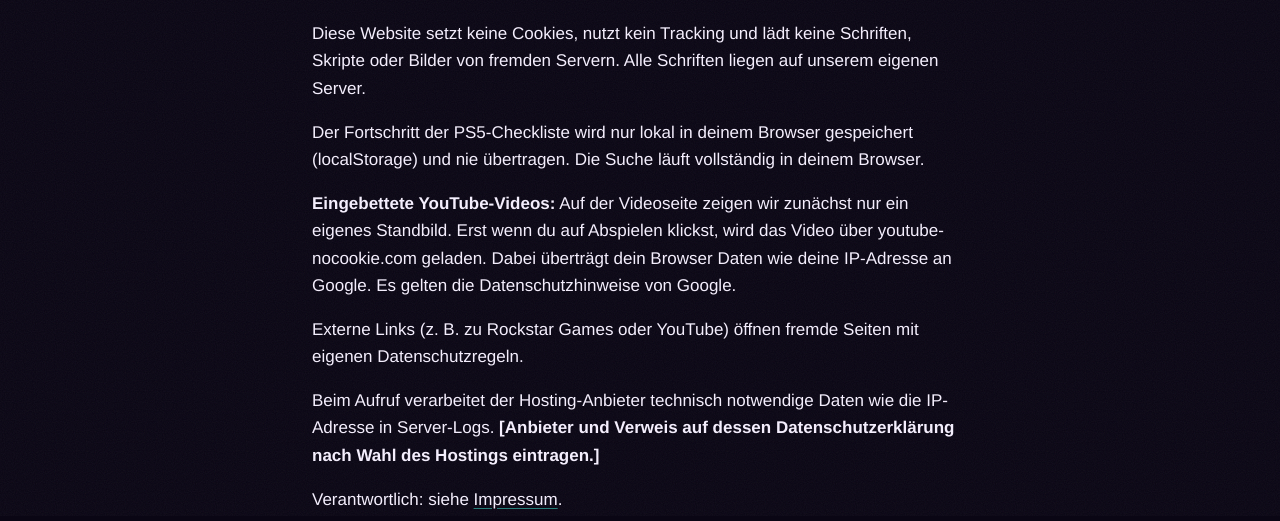
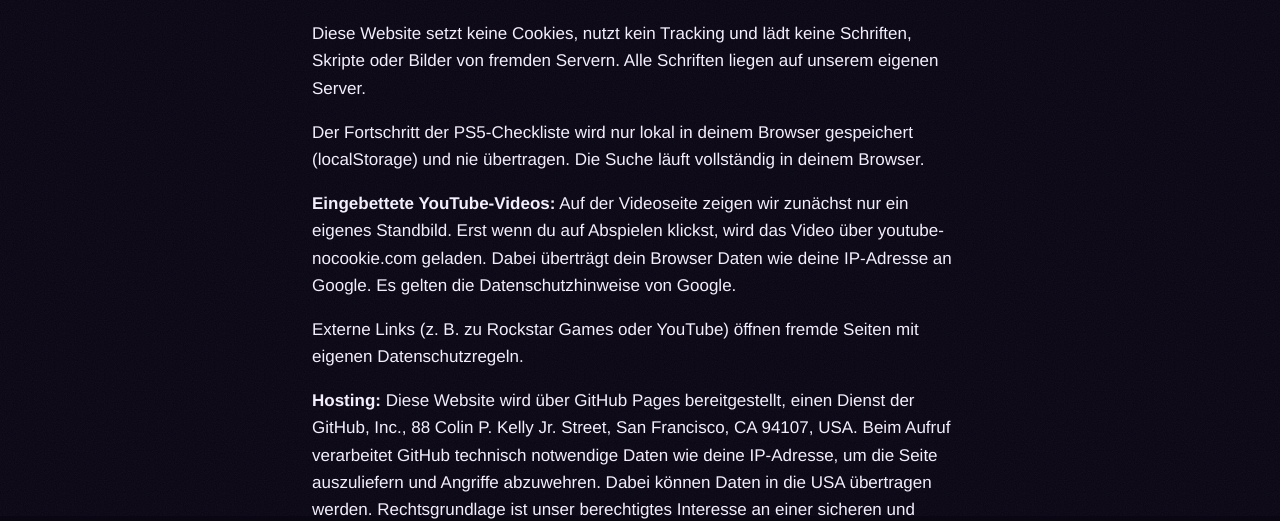
Before and after one commit to mauricemohr88-debug/mauricemohr88-debug.github.io, an Astro site: page /datenschutz in a window 1280 px wide. Shown: the part 284-805 px from the top of the page. Built offline with nearby package versions, Linux system fonts and the light colour scheme; Astro itself is replaced by a stand-in of ours.

Commit message:
Datenschutz: Hosting über GitHub Pages ergänzt
Co-Authored-By: Claude Opus 5.5 <noreply@anthropic.com>

```diff
--- a/src/pages/datenschutz.astro
+++ b/src/pages/datenschutz.astro
@@ -8,7 +8,7 @@ import Base from '../layouts/Base.astro';
     <p>Der Fortschritt der PS5-Checkliste wird nur lokal in deinem Browser gespeichert (localStorage) und nie übertragen. Die Suche läuft vollständig in deinem Browser.</p>
     <p><strong>Eingebettete YouTube-Videos:</strong> Auf der Videoseite zeigen wir zunächst nur ein eigenes Standbild. Erst wenn du auf Abspielen klickst, wird das Video über youtube-nocookie.com geladen. Dabei überträgt dein Browser Daten wie deine IP-Adresse an Google. Es gelten die Datenschutzhinweise von Google.</p>
     <p>Externe Links (z. B. zu Rockstar Games oder YouTube) öffnen fremde Seiten mit eigenen Datenschutzregeln.</p>
-    <p>Beim Aufruf verarbeitet der Hosting-Anbieter technisch notwendige Daten wie die IP-Adresse in Server-Logs. <strong>[Anbieter und Verweis auf dessen Datenschutzerklärung nach Wahl des Hostings eintragen.]</strong></p>
+    <p><strong>Hosting:</strong> Diese Website wird über GitHub Pages bereitgestellt, einen Dienst der GitHub, Inc., 88 Colin P. Kelly Jr. Street, San Francisco, CA 94107, USA. Beim Aufruf verarbeitet GitHub technisch notwendige Daten wie deine IP-Adresse, um die Seite auszuliefern und Angriffe abzuwehren. Dabei können Daten in die USA übertragen werden. Rechtsgrundlage ist unser berechtigtes Interesse an einer sicheren und zuverlässigen Bereitstellung (Art. 6 Abs. 1 lit. f DSGVO). Details: <a href="https://docs.github.com/de/site-policy/privacy-policies/github-general-privacy-statement" target="_blank" rel="noopener">Datenschutzerklärung von GitHub</a>.</p>
     <p>Verantwortlich: siehe <a href="/impressum/">Impressum</a>.</p>
   </div>
 </Base>
```
